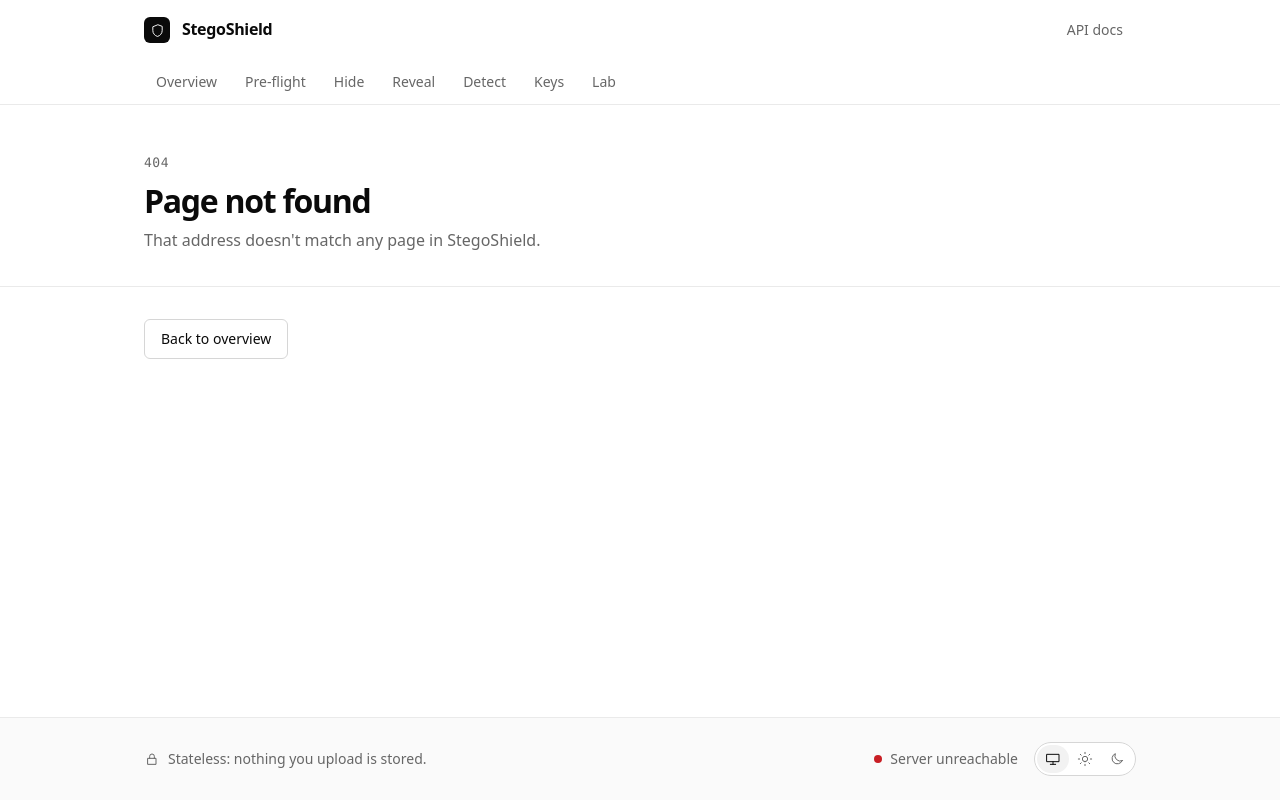
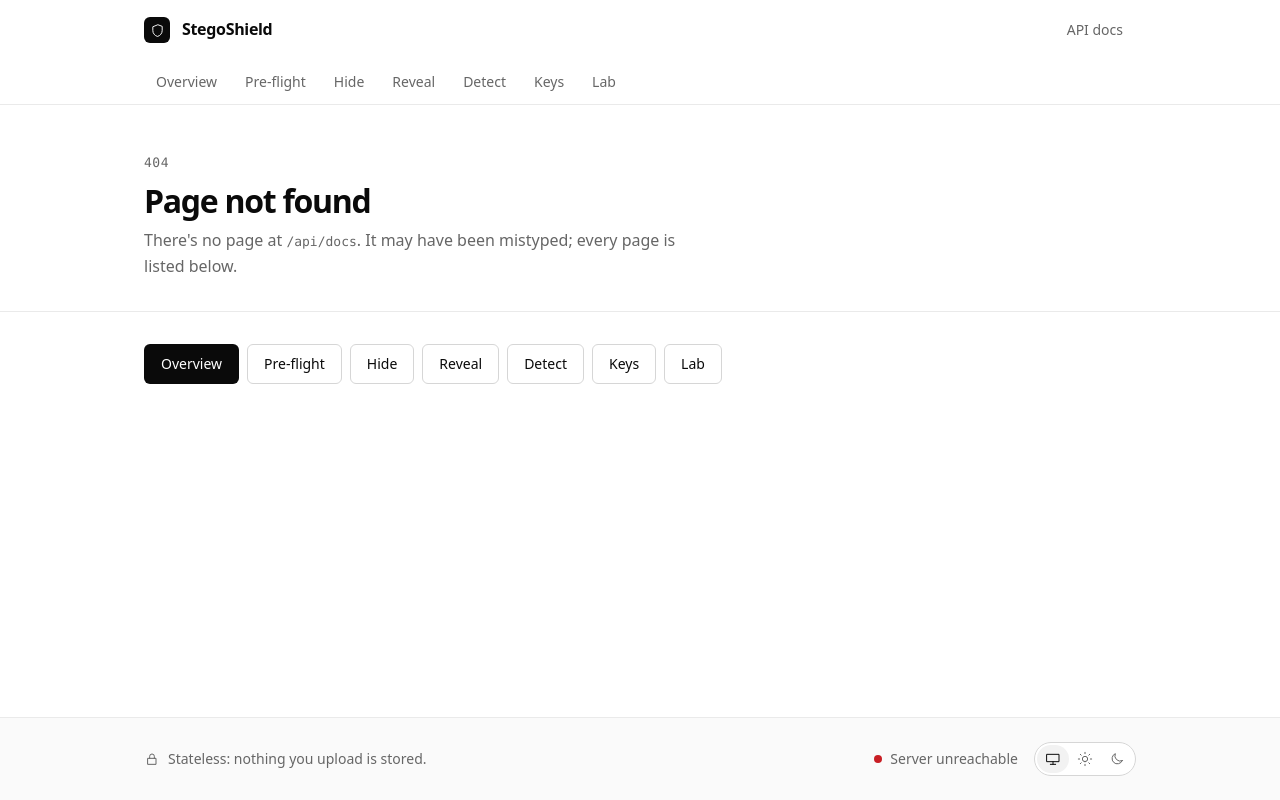
Before and after one commit to ahmedsaalman/StegoShield, a React (Vite) app in the folder frontend/: page /api/docs in a window 1280 px wide. Built offline with nearby package versions, Linux system fonts and the light colour scheme; no server answers.

Commit message:
phase 6: 404 page names the missing address and links to every page

```diff
--- a/frontend/src/pages/NotFoundPage.tsx
+++ b/frontend/src/pages/NotFoundPage.tsx
@@ -1,15 +1,29 @@
-import { Link } from "react-router-dom";
+import { Link, useLocation } from "react-router-dom";
 
+import { MAIN_TABS } from "../components/navigation";
 import { PageBody, PageHeader } from "../components/PageHeader";
 
 export function NotFoundPage() {
+  const { pathname } = useLocation();
   return (
     <>
-      <PageHeader eyebrow="404" title="Page not found" description="That address doesn't match any page in StegoShield." />
+      <PageHeader
+        eyebrow="404"
+        title="Page not found"
+        description={
+          <>
+            There&apos;s no page at <code>{pathname}</code>. It may have been mistyped; every page is listed below.
+          </>
+        }
+      />
       <PageBody>
-        <Link to="/" className="btn btn--secondary">
-          Back to overview
-        </Link>
+        <nav className="actions" aria-label="All pages">
+          {MAIN_TABS.map((tab, index) => (
+            <Link key={tab.to} to={tab.to} className={index === 0 ? "btn btn--primary" : "btn btn--secondary"}>
+              {tab.label}
+            </Link>
+          ))}
+        </nav>
       </PageBody>
     </>
   );
```
Also changed, not shown: 1 other file (tests, documents, lock files or other folders).
